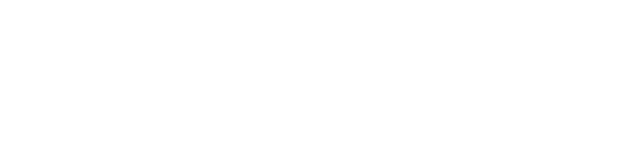
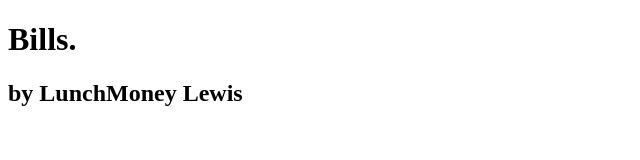
Before and after one commit to Yshuzu/Nauka-Gita, a plain HTML site: page index.html in a window 1280 px wide. Shown: the whole page, without its empty margins (0-640 px from the left). Drawn offline with Linux system fonts and the light colour scheme.

Commit message:
Add html for page header - song title

```diff
--- a/index.html
+++ b/index.html
@@ -3,12 +3,77 @@
     <head>                                                          <!-- komentarz -->
         <meta charset="utf-8">
         <meta name="viewport" content="width=device-width, initial-scale=1.0">
-        <title>Song Bills Bills Bills</title>
+        <title>Song Bills - LunchMoney Lewis</title>
         <link href="https://use.fontawesome.com/releases/v6.0.0/css/all.css" rel="stylesheet">
         <link rel="stylesheet" href="style.css">
     </head>
     <body>
+        <header class="splash">
+            <div class="splash-inner">
+                <h1 class="page-title">Bills.</h1>
+                <h2 class="page-subtitle"> by LunchMoney Lewis</h2>
 
-
+            </div>
+        </header>
     </body>
 </html>
+
+<!--* I got bills I gotta pay
+So I'ma gon' work, work, work every day
+I got mouths I gotta feed
+So I'ma gon' make sure everybody eats
+I got bills
+
+All these bills pile up my desk
+They looking like a mount
+All the little kids run around
+I can hear their stomach growl
+There's a full moon out
+And my girl just keep on howlin'
+Said she gonna leave me if I don't home with fifty thousand
+Fifty thousand? Ah damn, ah damn, ah damn, ah damn
+Oh man, oh man, oh man, oh man
+Ah damn, oh man, ah damn, oh man
+
+I got bills I gotta pay
+So I'm gon' work, work, work every day
+I got mouths I gotta feed
+So I'm gon' make sure everybody eats
+I got bills
+
+Woke up and I bumped my head
+Stumped my toe on the edge of the bed
+Opened the fridge and the food all gone
+Neighbor's damn dog done crapped on my lawn
+Hopped in the car and the car won't start
+It's too damn hot but I still gotta walk
+Behind an old lady in the grocery line
+Praying that my card won't get declined
+Ah damn, ah damn, ah damn, ah damn
+Oh man, oh man, oh man, oh man
+Ah damn, oh man, ah damn, oh man
+
+I got bills I gotta pay
+So I'm gon' work, work, work every day
+I got mouths I gotta feed
+So I'm gon' make sure everybody eats
+I got
+
+And my shoes, my shoes
+I said my shoes
+Ain't got no soul
+
+I got bills I gotta pay
+So I'm gon' work, work, work every day
+I got mouths I gotta feed
+So I'm gon' make sure everybody eats
+I got bills I gotta pay
+So I'm gon' work, work, work every day
+I got mouths I gotta feed
+So I'm gon' make sure everybody eats
+I got bills
+
+Yo momma got bills, yo daddy got bills
+Yo sister got bills, Yo auntie got bills (I got bills)
+Yo uncle got bills
+Everybody got bills, everybody got bills, uh -->
```
